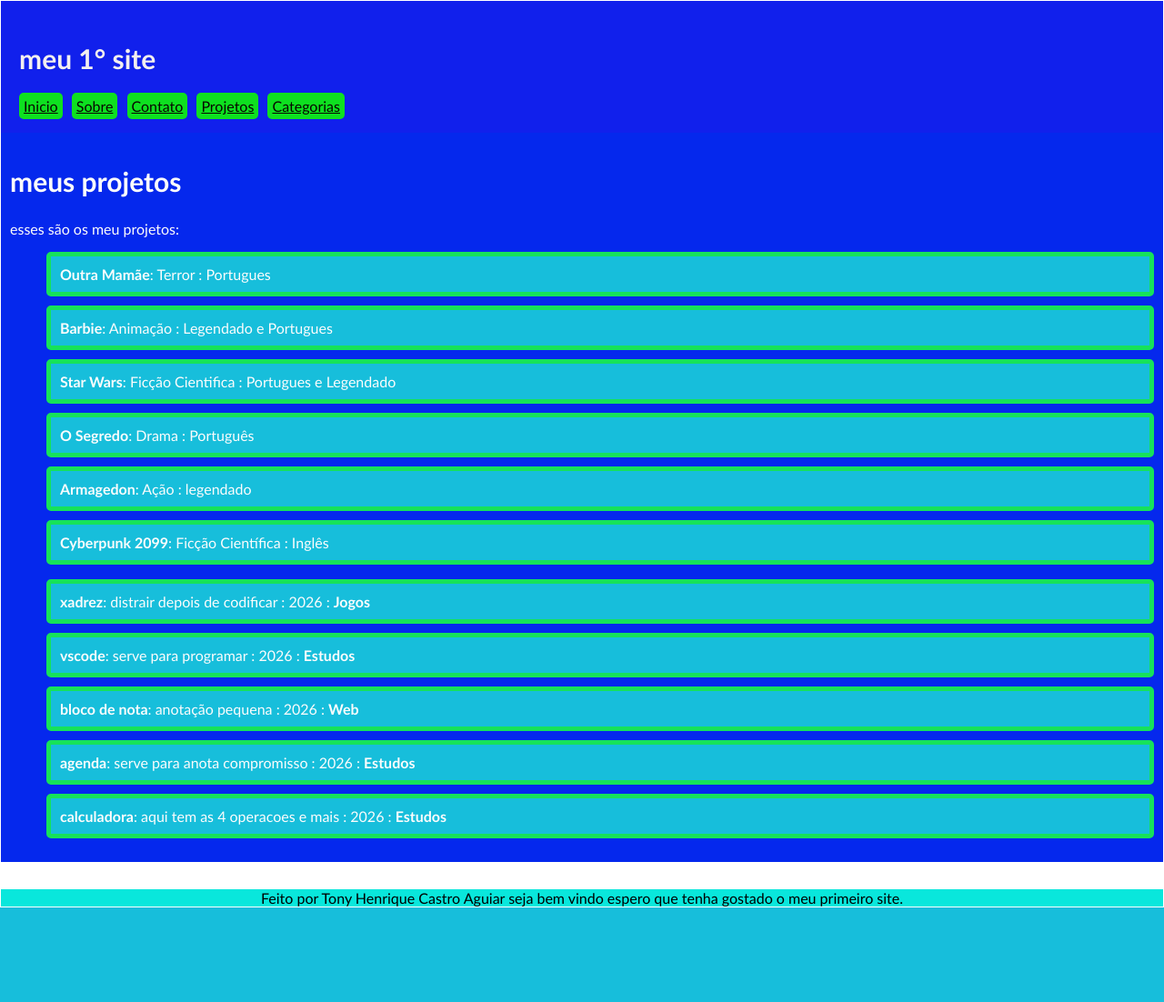
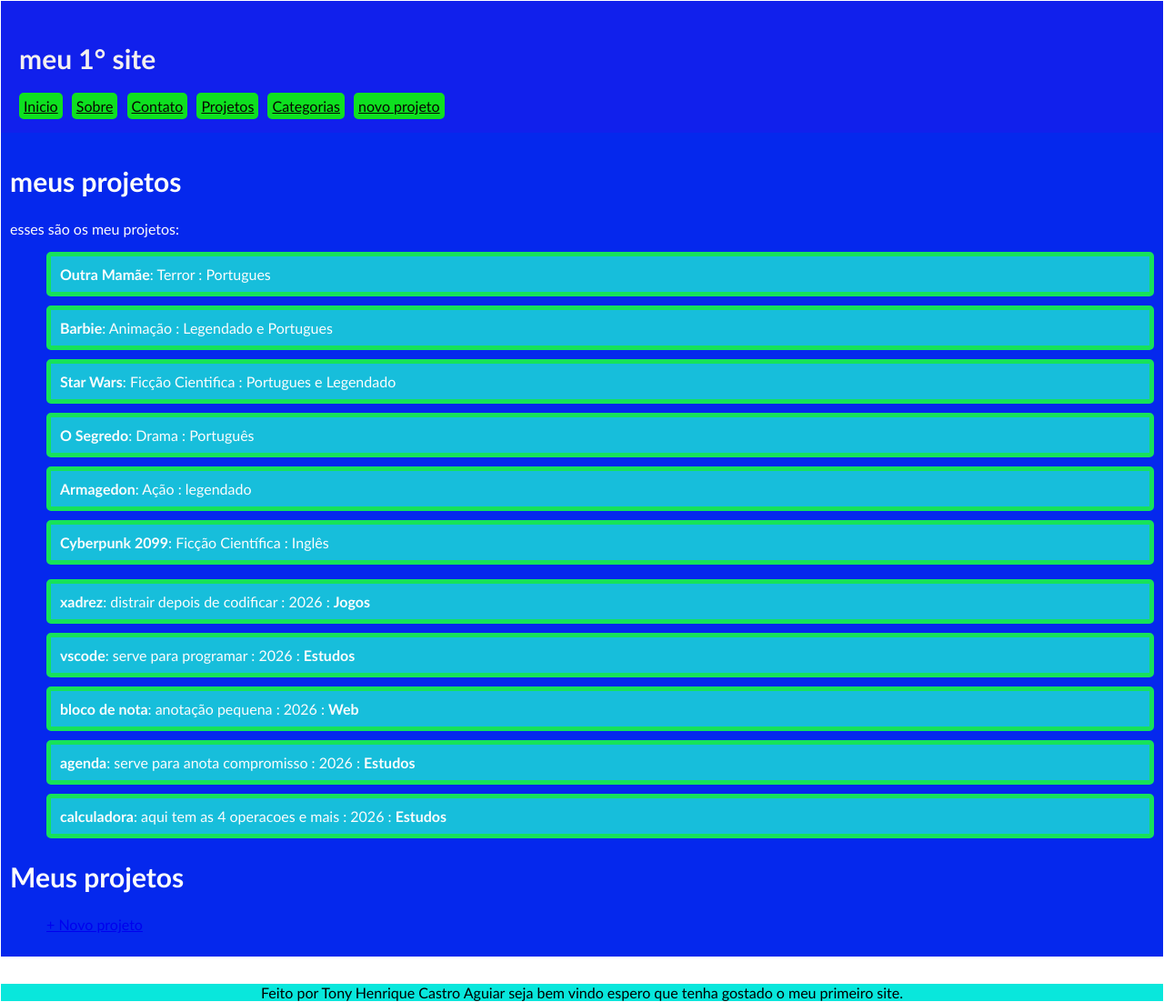
Before and after one commit to tonygamer3566/meu-primeiro-site, a Django app: page /projetos/ in a window 1280 px wide. Shown: the whole page at 91% size. Before the commit the page ends 998 px from the top, so only its background shows below. Run offline with Django 5.2, Linux system fonts and the light colour scheme; data comes from the database, SQL or seed files in the repository.

Commit message:
novo_projeto

```diff
--- a/config/urls.py
+++ b/config/urls.py
@@ -24,5 +24,6 @@ urlpatterns = [
     path('sobre/', views.sobre, name='sobre'),
     path('contato/', views.contato, name='contato'),
     path('projetos/', views.projetos, name='projetos'),
-    path('categorias/', views.categorias, name='categorias')
+    path('categorias/', views.categorias, name='categorias'),
+    path('novo_projeto/', views.novo_projeto, name='novo_projeto'),
 ]
--- a/pagina/templates/base.html
+++ b/pagina/templates/base.html
@@ -16,6 +16,7 @@
          <a href='/contato/'>Contato</a>
          <a href='/projetos/'>Projetos</a>
          <a href='/categorias/'>Categorias</a>
+         <a href='/novo_projeto/'>novo projeto</a>
         </nav>
     </header>
     <main>
--- a/pagina/templates/projetos.html
+++ b/pagina/templates/projetos.html
@@ -13,5 +13,14 @@
         <li class="cartao">
            <strong> {{ item.nome }}</strong>: {{item.descricao}} : {{item.ano}} : <strong>{{item.categoria}}</strong></li>
         {% endfor %}
+     </ul>
+        <h2>Meus projetos</h2>
+        <ul>
+     <a href="/novo_projeto/">+ Novo projeto</a>
+        {% for p in projetos %}
+        <li class="cartao">
+           <strong> {{ p.nome }}</strong>: {{p.descricao}} : {{p.ano}} : <strong>{{p.categoria}}</strong></li>
+        {% endfor %}
+        </ul>
 
-{% endblock %}
+        {% endblock %}
--- a/pagina/views.py
+++ b/pagina/views.py
@@ -1,8 +1,11 @@
 from django.http import HttpResponse
-from django.shortcuts import render
+from django.shortcuts import render, redirect
 from .models import filme
 from .models import projeto
 from .models import Categoria, projeto
+from .forms import projetoForm
+
+
 def inicio(request):
     dados = {
         "nome": "Tony Henrique Castro Aguiar",
@@ -34,3 +37,14 @@ def categorias(request):
         "projeto": projeto.objects.all(),
     }
     return render(request, "categorias.html", categorias)
+
+def novo_projeto(request):
+    if request.method == "POST":
+        form = projetoForm(request.POST)
+        if form.is_valid():
+            form.save()
+            return redirect("/projetos/")
+    else:
+        form = projetoForm()
+    return render(request, "novo_projeto.html",
+                  {"form": form})
```
Also changed, not shown: pagina/forms.py (added, +7 -0 lines), pagina/templates/novo_projeto.html (added, +11 -0 lines).
